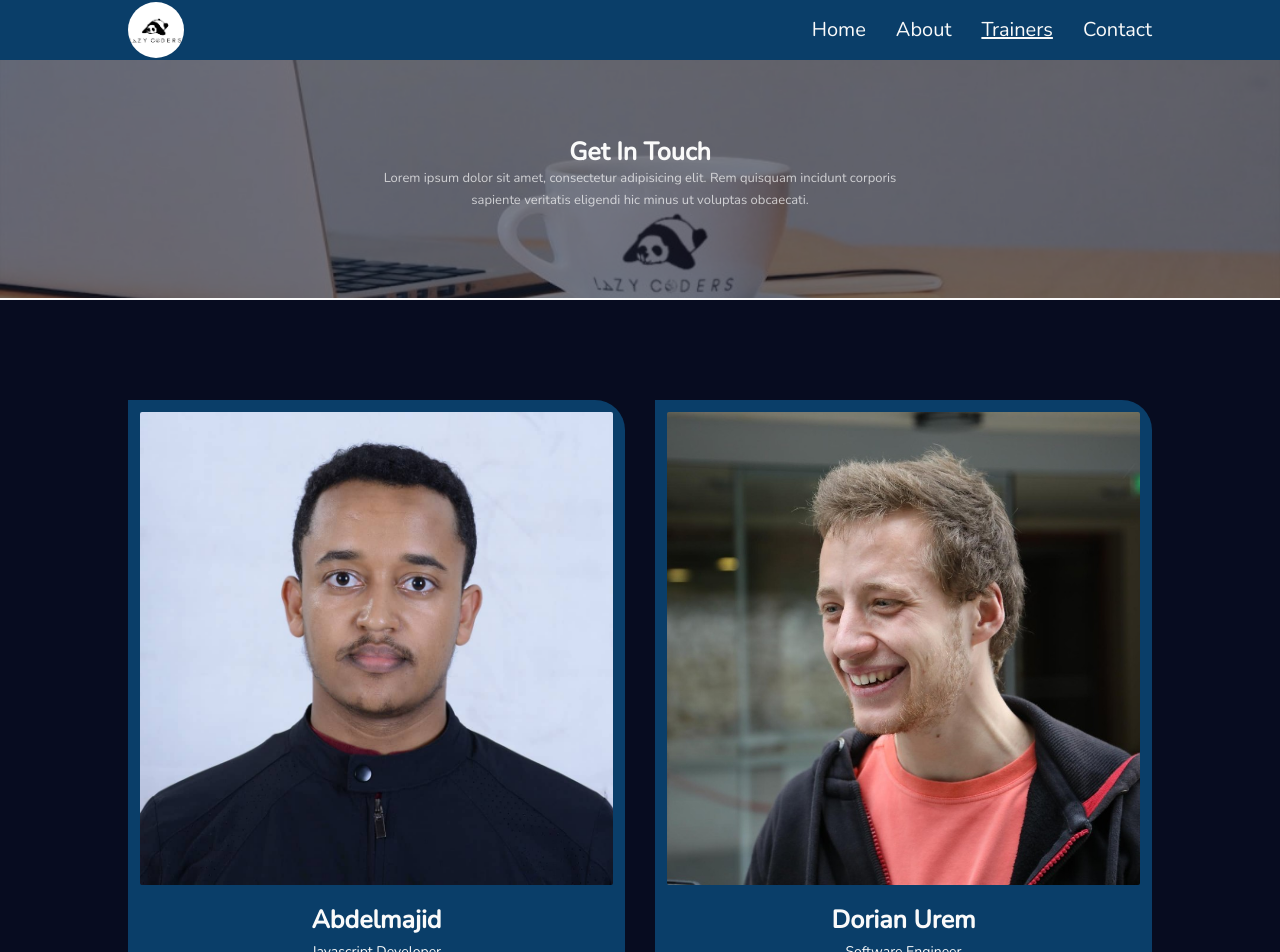
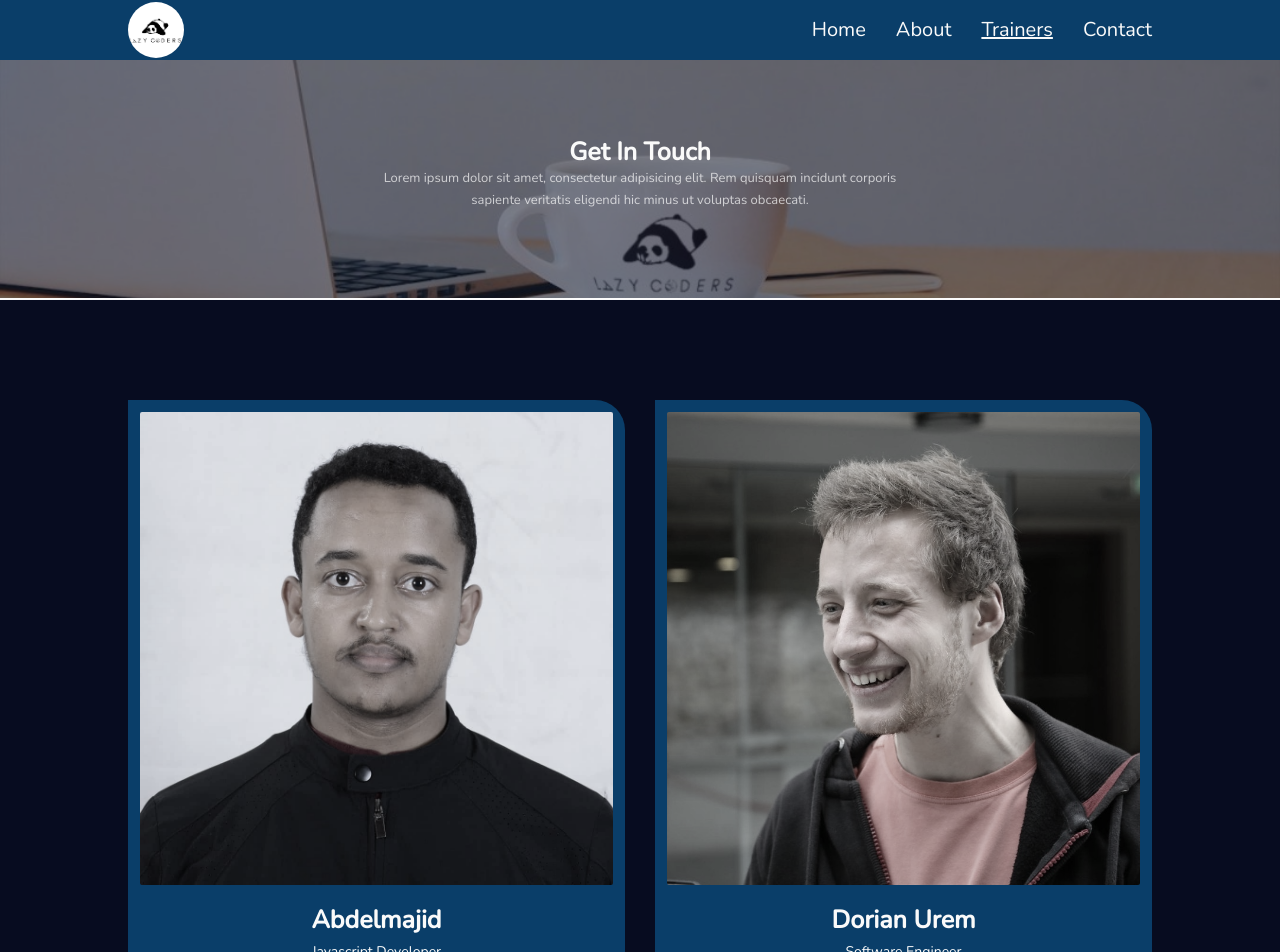
Before and after one commit to nickemma/microverse-lazy-coders, a React (Create React App) app: page /trainers in a window 1280 px wide. Shown: the top 952 px of the page. Built offline with nearby package versions, Linux system fonts and the light colour scheme.

Commit message:
add some functionality

```diff
--- a/src/pages/trainers/Trainers.css
+++ b/src/pages/trainers/Trainers.css
@@ -11,6 +11,11 @@
 .trainer-image {
   border-radius: 0.2rem;
   overflow: hidden;
+  filter: saturate(0.25);
+}
+
+.trainer-image:hover {
+  filter: saturate(1);
 }
 
 .trainer h3 {
```
